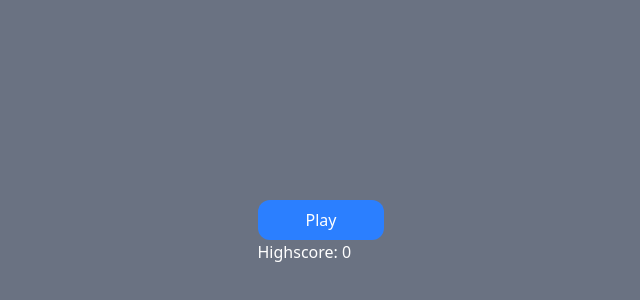
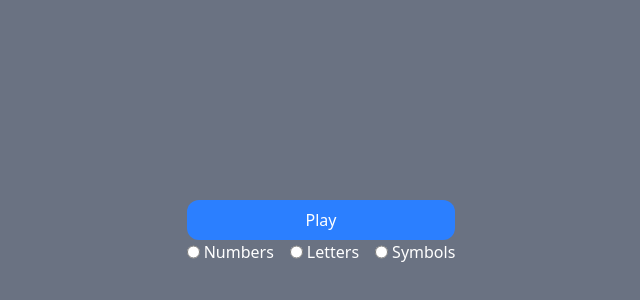
Before and after one commit to blazegreenhalgh/memory-card-game, a React (Vite) app: page / in a window 1280 px wide. Shown: the part 168-468 px from the top of the page, without its empty margins (319-959 px from the left). Built offline with nearby package versions, Linux system fonts and the light colour scheme.

Commit message:
remove score functionality, add deck selection

```diff
--- a/src/App.tsx
+++ b/src/App.tsx
@@ -5,30 +5,42 @@ import Button from "./components/Button";
 
 function App() {
   const [playing, setPlaying] = useState(false);
-  const [highscore, setHighscore] = useState(0);
 
   const decks = {
     numbers: [1, 2, 3, 4, 5, 6, 7, 8, 9],
     letters: ["a", "b", "c", "d", "e", "f", "g", "h", "i"],
     symbols: ["!", "@", "#", "$", "%", "^", "&", "*", "("],
   };
-
-  const settings = {
-    selectedDeck: decks.numbers,
-    roundCount: 5,
-  };
+  const [selectedDeck, setSelectedDeck] = useState(decks["numbers"]);
+  const [roundCount, setRoundCount] = useState(5);
 
   return (
     <>
       {!playing && <Button onClick={() => setPlaying(true)}>Play</Button>}
-      <h2>Highscore: {highscore}</h2>
+
+      {!playing && (
+        <div className="flex gap-4">
+          {Object.keys(decks).map((key) => (
+            <label className="flex gap-1">
+              <input
+                type="radio"
+                name="deck"
+                value={key}
+                onChange={() => {
+                  setSelectedDeck(decks[key]);
+                }}
+              />
+              {key[0].toUpperCase() + key.slice(1)}
+            </label>
+          ))}
+        </div>
+      )}
+
       {playing && (
         <Game
-          selectedDeck={settings.selectedDeck}
-          rounds={settings.roundCount}
+          selectedDeck={selectedDeck}
+          rounds={roundCount}
           setPlaying={setPlaying}
-          highscore={highscore}
-          setHighscore={setHighscore}
         />
       )}
     </>
--- a/src/components/Button.tsx
+++ b/src/components/Button.tsx
@@ -4,7 +4,7 @@ function Button({ onClick, children }) {
   return (
     <button
       onClick={onClick}
-      className="bg-blue-500 hover:bg-blue-600 px-12 py-2 rounded-xl cursor-pointer"
+      className="bg-blue-500 w-full hover:bg-blue-600 px-12 py-2 rounded-xl cursor-pointer"
     >
       {children}
     </button>
--- a/src/components/Game.tsx
+++ b/src/components/Game.tsx
@@ -3,8 +3,7 @@ import { useState, useEffect } from "react";
 import Card from "./Card";
 import EndScreen from "./EndScreen";
 
-function Game({ selectedDeck, rounds, setPlaying, highscore, setHighscore }) {
-  const [score, setScore] = useState(0);
+function Game({ selectedDeck, rounds, setPlaying }) {
   const deck = selectedDeck.slice(0, Math.floor(rounds * 1.5));
   const [displayedCards, setDisplayedCards] = useState(
     Array(rounds).fill(null),
@@ -34,7 +33,6 @@ function Game({ selectedDeck, rounds, setPlaying, highscore, setHighscore }) {
     }
     newSelectedCards.push(card);
     setSelectedCards(newSelectedCards);
-    setScore((prev) => prev + 1);
   };
 
   useEffect(() => {
@@ -42,12 +40,6 @@ function Game({ selectedDeck, rounds, setPlaying, highscore, setHighscore }) {
       setResult("won");
     }
   }, [selectedCards]);
-
-  useEffect(() => {
-    if (score > highscore) {
-      setHighscore(score);
-    }
-  }, [score]);
 
   const handleCardClick = (card: any) => {
     shuffleCards(deck);
@@ -60,7 +52,6 @@ function Game({ selectedDeck, rounds, setPlaying, highscore, setHighscore }) {
         <h1>
           Round: {selectedCards.length} / {rounds}
         </h1>
-        <h2>Score: {score}</h2>
       </div>
       <div className="flex flex-row gap-1">
         {displayedCards.map((card) => (
```
